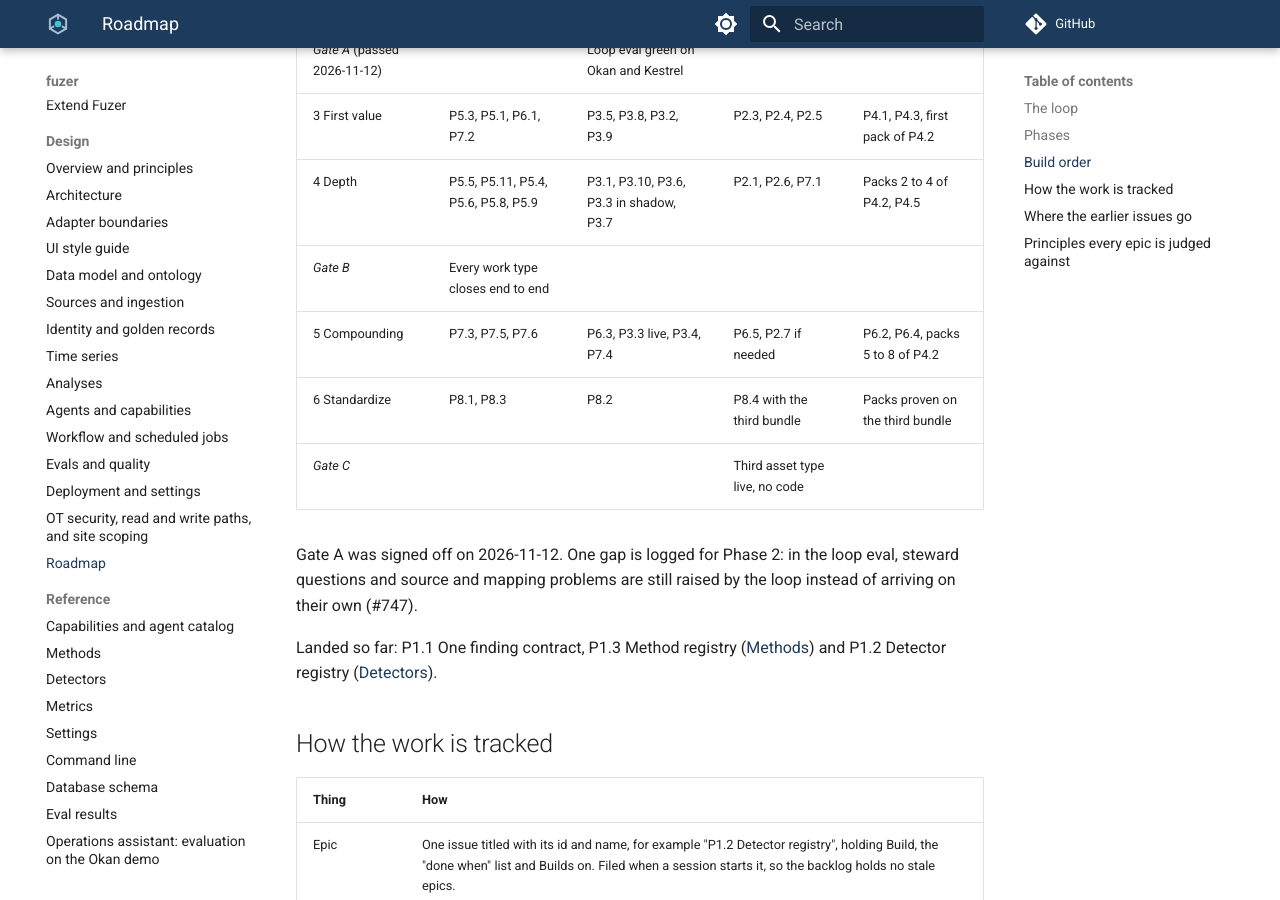
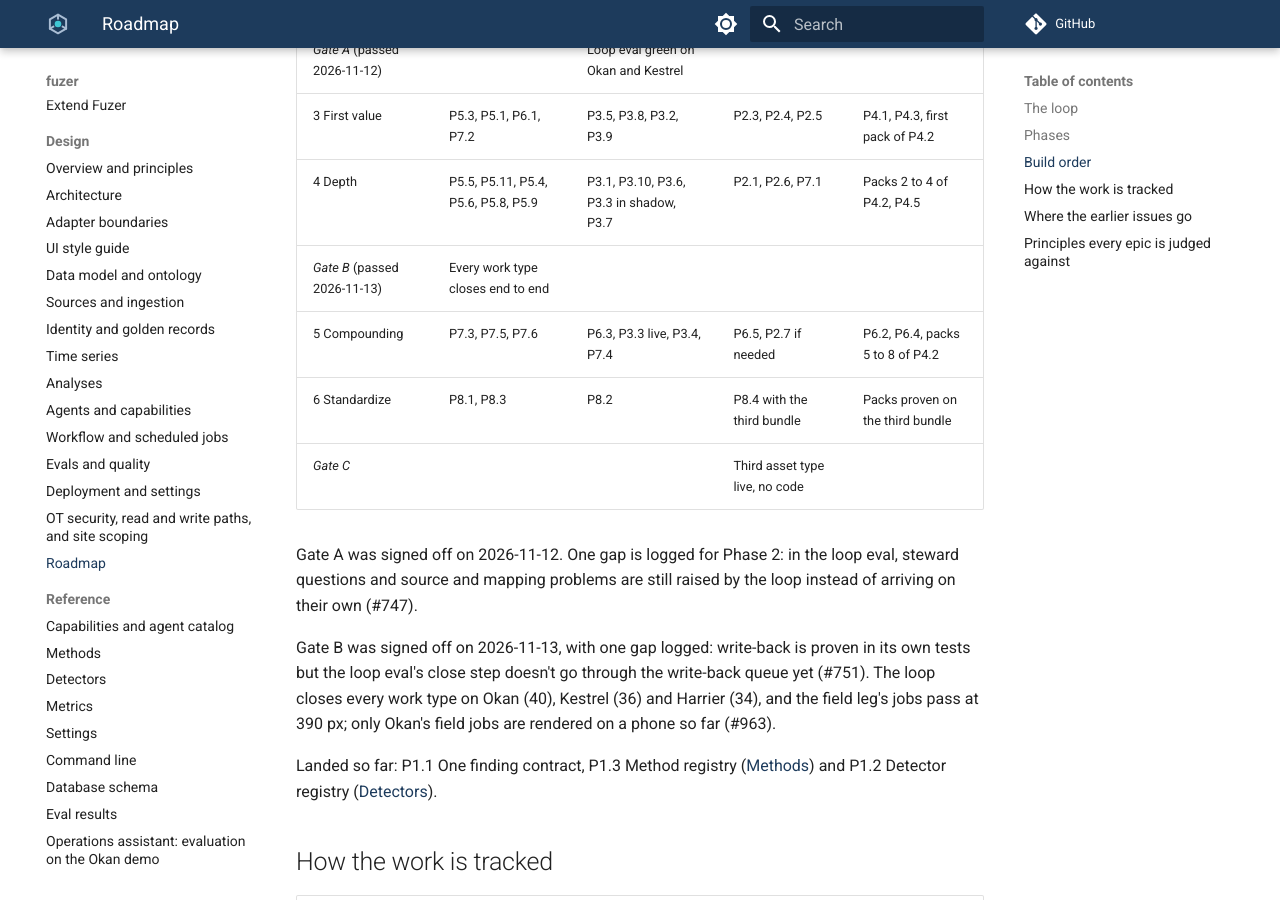
Before and after one commit to areed145/fuzer, an MkDocs documentation site: the page built from docs/roadmap.md, in a window 1280 px wide and 900 px high, scrolled down 1694 px. Built offline with MkDocs 1.6.1 and Material for MkDocs 9.7.7, drawn with Linux system fonts in a browser that asks for light colours; comment, search, counter and statistics services are not loaded.

Commit message:
Record Gate B as passed, with the write-back gap logged (#751)
Co-Authored-By: Claude Opus 5.5 <noreply@anthropic.com>
Claude-Session: https://claude.ai/code/session_01LEmc6QzXHGk7KcbuECEikY

```diff
--- a/docs/roadmap.md
+++ b/docs/roadmap.md
@@ -39,13 +39,18 @@ built left to right.
 | *Gate A* (passed 2026-11-12) | | Loop eval green on Okan and Kestrel | | |
 | 3 First value | P5.3, P5.1, P6.1, P7.2 | P3.5, P3.8, P3.2, P3.9 | P2.3, P2.4, P2.5 | P4.1, P4.3, first pack of P4.2 |
 | 4 Depth | P5.5, P5.11, P5.4, P5.6, P5.8, P5.9 | P3.1, P3.10, P3.6, P3.3 in shadow, P3.7 | P2.1, P2.6, P7.1 | Packs 2 to 4 of P4.2, P4.5 |
-| *Gate B* | Every work type closes end to end | | | |
+| *Gate B* (passed 2026-11-13) | Every work type closes end to end | | | |
 | 5 Compounding | P7.3, P7.5, P7.6 | P6.3, P3.3 live, P3.4, P7.4 | P6.5, P2.7 if needed | P6.2, P6.4, packs 5 to 8 of P4.2 |
 | 6 Standardize | P8.1, P8.3 | P8.2 | P8.4 with the third bundle | Packs proven on the third bundle |
 | *Gate C* | | | Third asset type live, no code | |
 
 Gate A was signed off on 2026-11-12. One gap is logged for Phase 2: in the loop eval, steward questions and source
 and mapping problems are still raised by the loop instead of arriving on their own (#747).
+
+Gate B was signed off on 2026-11-13, with one gap logged: write-back is proven in its own tests but the loop eval's
+close step doesn't go through the write-back queue yet (#751). The loop closes every work type on Okan (40), Kestrel
+(36) and Harrier (34), and the field leg's jobs pass at 390 px; only Okan's field jobs are rendered on a phone so far
+(#963).
 
 Landed so far: P1.1 One finding contract, P1.3 Method registry ([Methods](methods.md)) and P1.2 Detector registry
 ([Detectors](detectors.md)).
```
